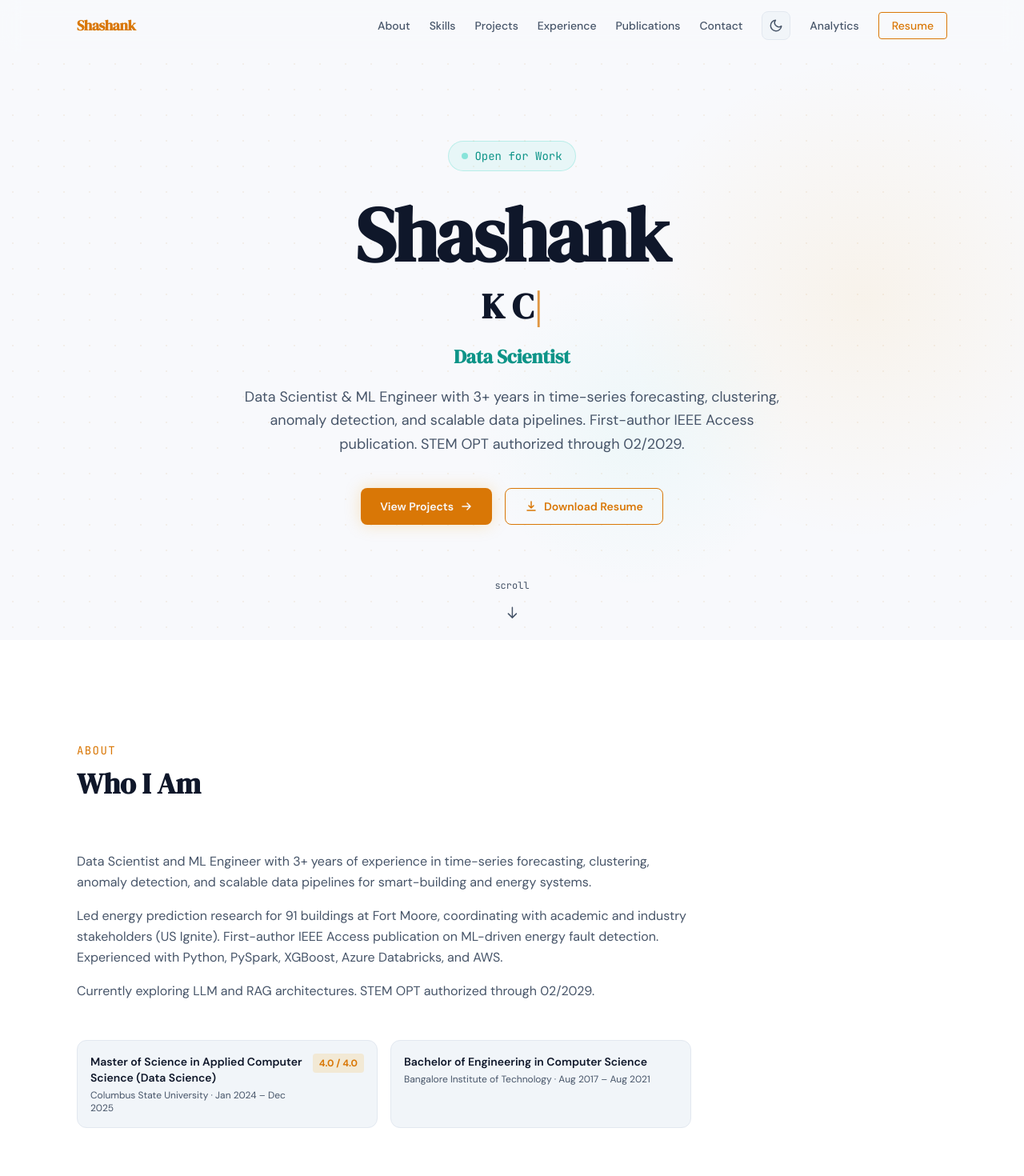
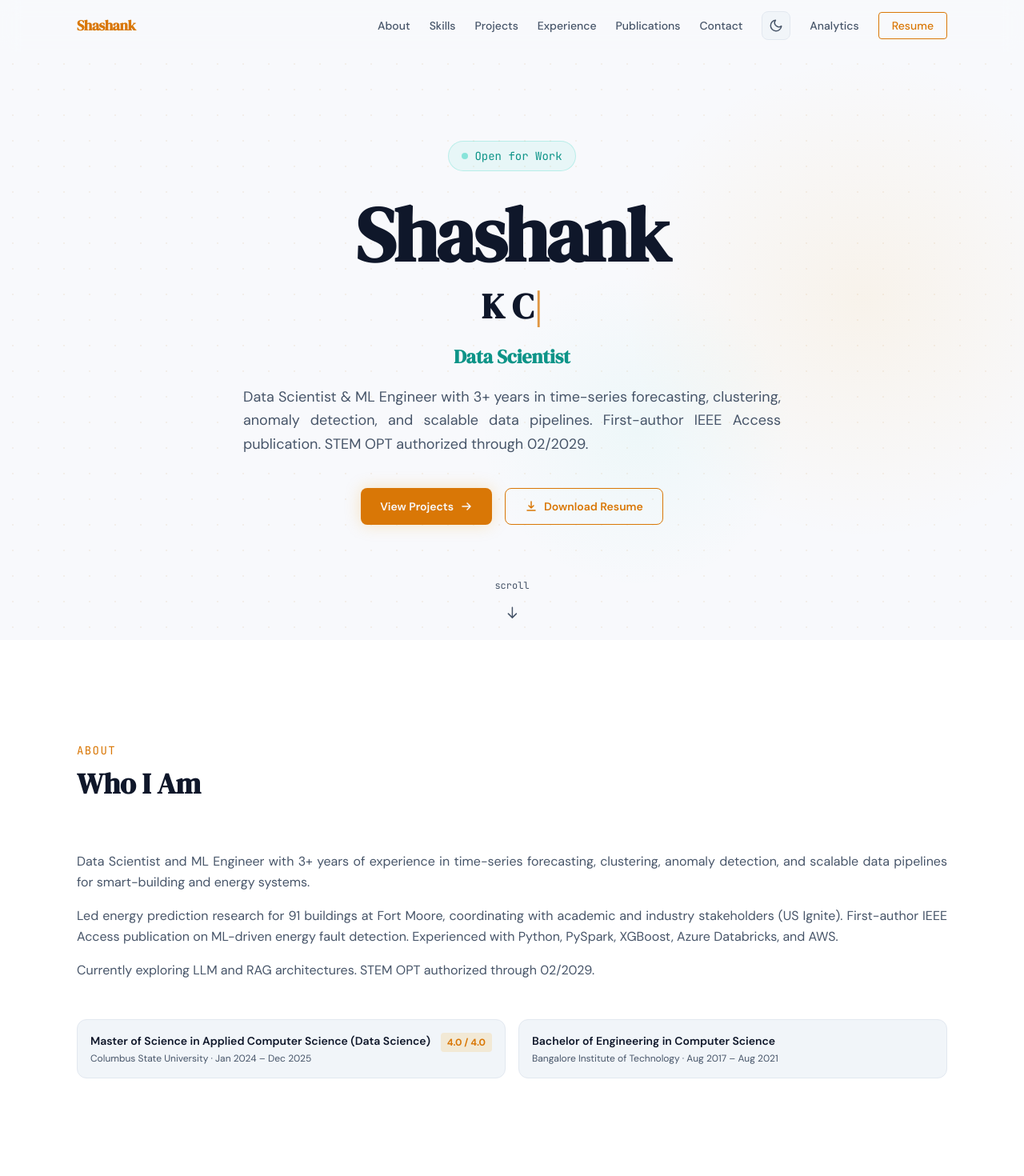
Before and after one commit to kesiee/portfolio, a Next.js app: page / in a window 1280 px wide. Shown: the top 1470 px of the page at 80% size. Built offline with nearby package versions, Linux system fonts and the light colour scheme.

Commit message:
Add text justification across all sections
- About bio: full width + justify, education cards full width
- Experience bullets: justify
- Project descriptions: justify (impact + compact)
- Hero tagline: justify

Co-Authored-By: claude-flow <ruv@ruv.net>

```diff
--- a/components/About.tsx
+++ b/components/About.tsx
@@ -42,8 +42,8 @@ export default function About() {
           initial={{ opacity: 0, y: 20 }}
           animate={isInView ? { opacity: 1, y: 0 } : {}}
           transition={{ duration: 0.6, delay: 0.1 }}
-          className="max-w-3xl space-y-4 text-base leading-relaxed mb-12"
-          style={{ color: "var(--muted)" }}
+          className="space-y-4 text-base leading-relaxed mb-12"
+          style={{ color: "var(--muted)", textAlign: "justify" }}
         >
           <p>
             Data Scientist and ML Engineer with 3+ years of experience in
@@ -64,7 +64,7 @@ export default function About() {
         </motion.div>
 
         {/* Education */}
-        <div className="grid sm:grid-cols-2 gap-4 max-w-3xl">
+        <div className="grid sm:grid-cols-2 gap-4">
           {education.map((edu, i) => (
             <motion.div
               key={edu.school}
--- a/components/Experience.tsx
+++ b/components/Experience.tsx
@@ -119,7 +119,7 @@ export default function Experience() {
                         />
                         <p
                           className="text-sm leading-relaxed"
-                          style={{ color: "var(--muted)" }}
+                          style={{ color: "var(--muted)", textAlign: "justify" }}
                         >
                           {bullet}
                         </p>
--- a/components/Hero.tsx
+++ b/components/Hero.tsx
@@ -172,7 +172,7 @@ export default function Hero() {
           <motion.p
             variants={itemVariants}
             className="text-base sm:text-lg max-w-2xl mb-10 leading-relaxed"
-            style={{ color: "var(--muted)" }}
+            style={{ color: "var(--muted)", textAlign: "justify" }}
           >
             {personal.tagline}
           </motion.p>
--- a/components/Projects.tsx
+++ b/components/Projects.tsx
@@ -92,7 +92,7 @@ export default function Projects() {
               {/* Description */}
               <p
                 className="text-sm leading-relaxed flex-1 mb-5"
-                style={{ color: "var(--muted)" }}
+                style={{ color: "var(--muted)", textAlign: "justify" }}
               >
                 {project.description}
               </p>
@@ -192,7 +192,7 @@ export default function Projects() {
                   </div>
                   <p
                     className="text-xs leading-relaxed"
-                    style={{ color: "var(--muted)" }}
+                    style={{ color: "var(--muted)", textAlign: "justify" }}
                   >
                     {project.description}
                   </p>
```
